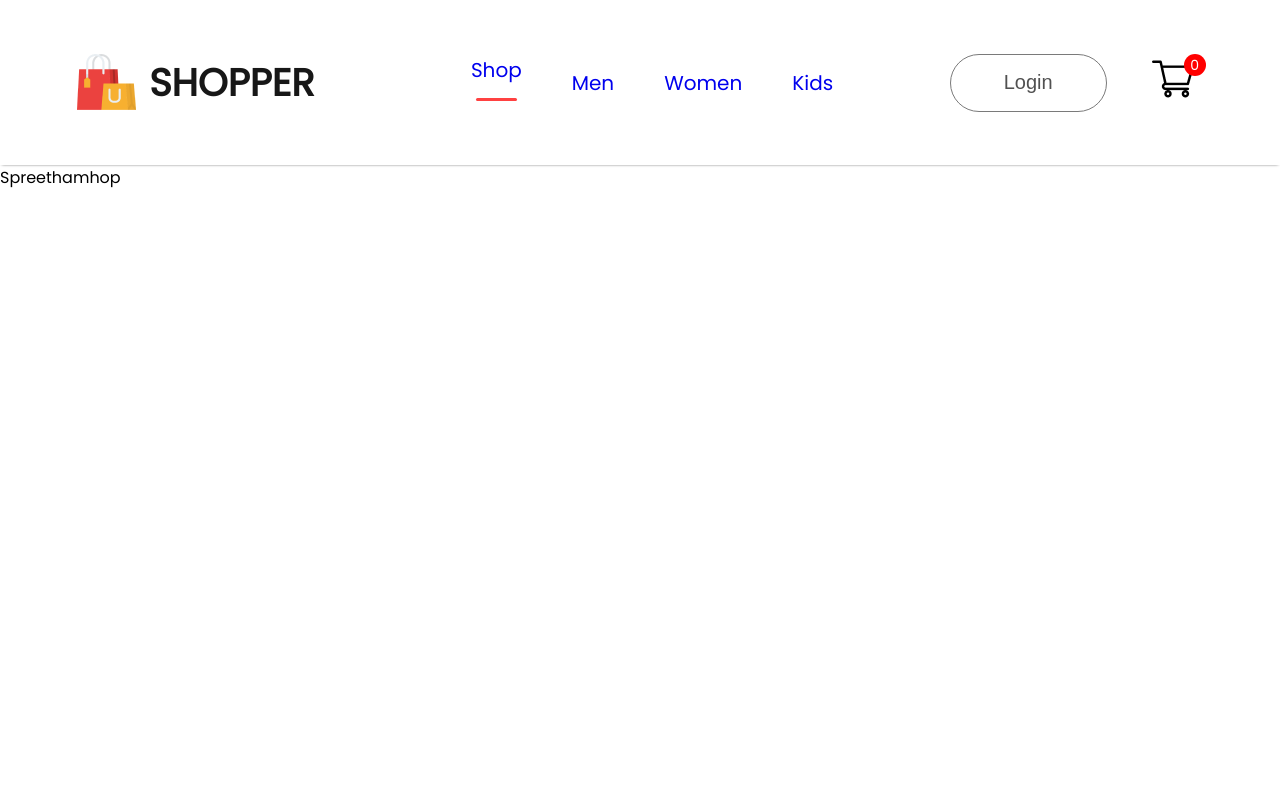
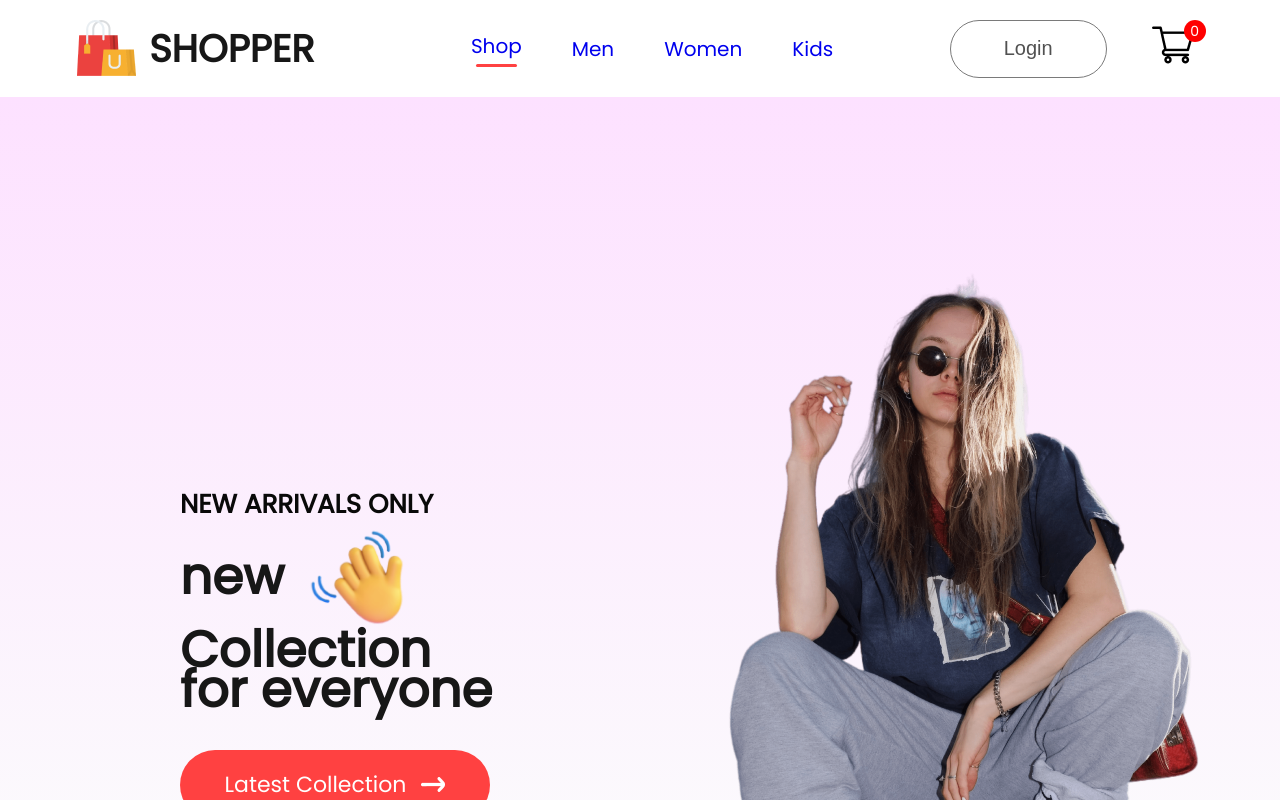
Before and after one commit to preethamdnr/Ecommerce-Website, a React (Create React App) app: page / in a window 1280 px wide. Shown: the top 800 px of the page. Built offline with nearby package versions, Linux system fonts and the light colour scheme.

Commit message:
Changes Today

```diff
--- /dev/null
+++ b/src/Components/Hero/Hero.css
@@ -0,0 +1,52 @@
+.hero{
+    height: 140vh;
+    background: linear-gradient(180deg, #fde1ff, #e1ffea22 80%);
+    display: flex;
+}
+.hero-left{
+    flex: 1;
+    display: flex;
+    flex-direction: column;
+    justify-content: center;
+    gap: 10px;
+    padding-left: 180px;
+    line-height: 0.8;
+}
+.hero-left h2{
+    color: #090909;
+    font-size: 26px;
+    font-weight: 600;
+}
+.hero-left p{
+    color: #171717;
+    font-size: 50px;
+    font-weight: 700;
+}
+.hero-hand-icon{
+    display: flex;
+    align-items: center;
+    gap: 20px;
+}
+.hero-hand-icon img{
+    width: 105px;
+}
+.hero-latest-btn{
+    display: flex;
+    justify-content: center;
+    align-items: center;
+    gap: 15px;
+    width: 310px;
+    height: 70px;
+    border-radius: 75px;
+    margin-top: 30px;
+    background: #ff4141;
+    color: white;
+    font-size: 22px;
+    font-weight: 500;
+}
+.hero-right{
+    flex: 1;
+    display: flex;
+    align-items: center;
+    justify-content: center;
+}
--- /dev/null
+++ b/src/Components/Hero/Hero.jsx
@@ -0,0 +1,32 @@
+import React from 'react'
+import './Hero.css'
+import hand_icon from '../Assets/hand_icon.png'
+import arrow_icon from '../Assets/arrow.png'
+import hero_image from '../Assets/hero_image.png'
+
+const Hero = () => {
+  return (
+    <div className='hero'>
+        <div className='hero-left'>
+            <h2>NEW ARRIVALS ONLY</h2>
+        <div>
+            <div className='hero-hand-icon'>
+                <p>new</p>
+                <img src={hand_icon} alt=''/>
+            </div>
+            <p>Collection</p>
+            <p>for everyone</p>
+        </div>
+        <div className='hero-latest-btn'>
+            <div>Latest Collection</div>
+            <img src={arrow_icon} alt="" />
+        </div>
+    </div>
+        <div className='hero-right'>
+        <img src={hero_image} alt="" />
+        </div>
+    </div>
+  )
+}
+
+export default Hero
--- a/src/Pages/Shop.jsx
+++ b/src/Pages/Shop.jsx
@@ -1,8 +1,11 @@
 import React from 'react'
+import Hero from '../Components/Hero/Hero'
 
 const Shop = () => {
   return (
-    <div>Spreethamhop</div>
+    <div>
+      <Hero/>
+    </div>
   )
 }
 
--- a/src/index.css
+++ b/src/index.css
@@ -1,8 +1,8 @@
+*{
+  margin: 0;
+}
 body {
   margin: 0;
-  font-family: -apple-system, BlinkMacSystemFont, 'Segoe UI', 'Roboto', 'Oxygen',
-    'Ubuntu', 'Cantarell', 'Fira Sans', 'Droid Sans', 'Helvetica Neue',
-    sans-serif;
   -webkit-font-smoothing: antialiased;
   -moz-osx-font-smoothing: grayscale;
   font-family: 'poppins';
```
Also changed, not shown: src/Components/Item/Item.jsx (added, +21 -0 lines), src/Components/Item/Item.css (added).
